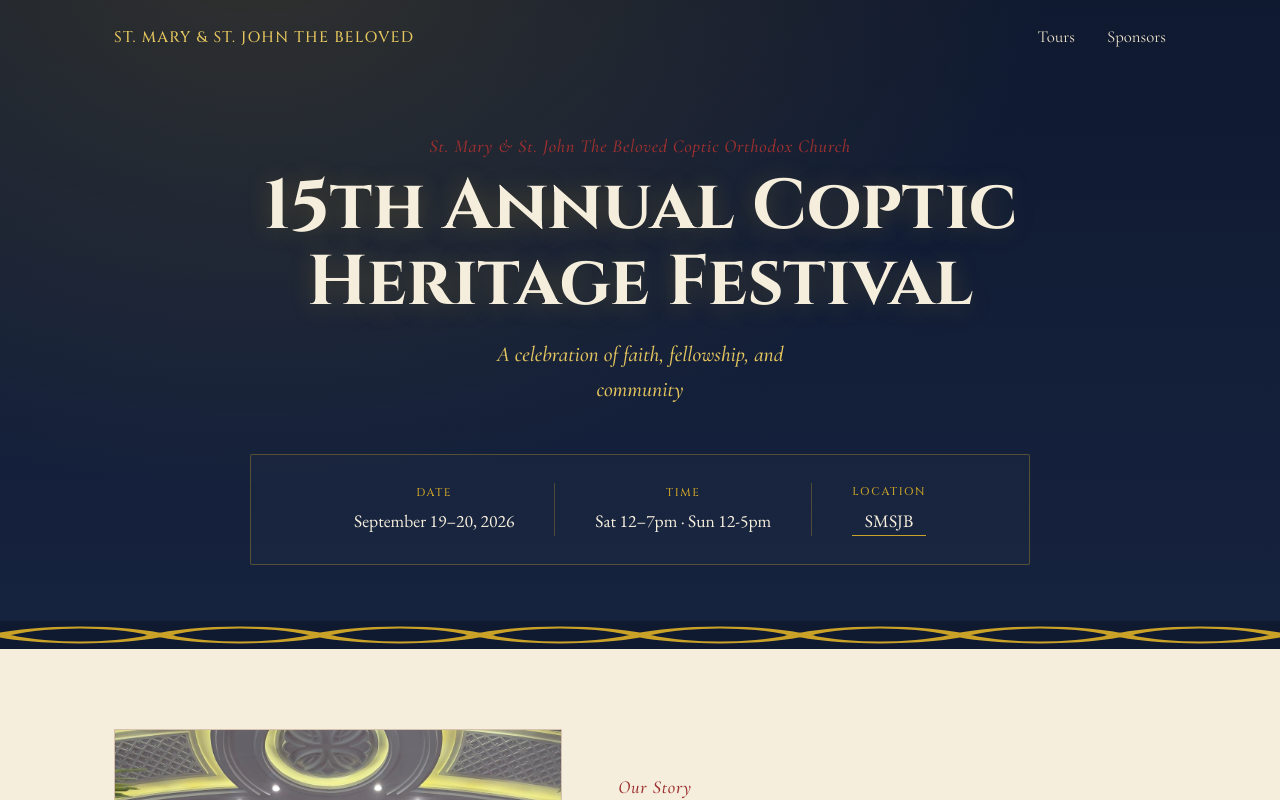
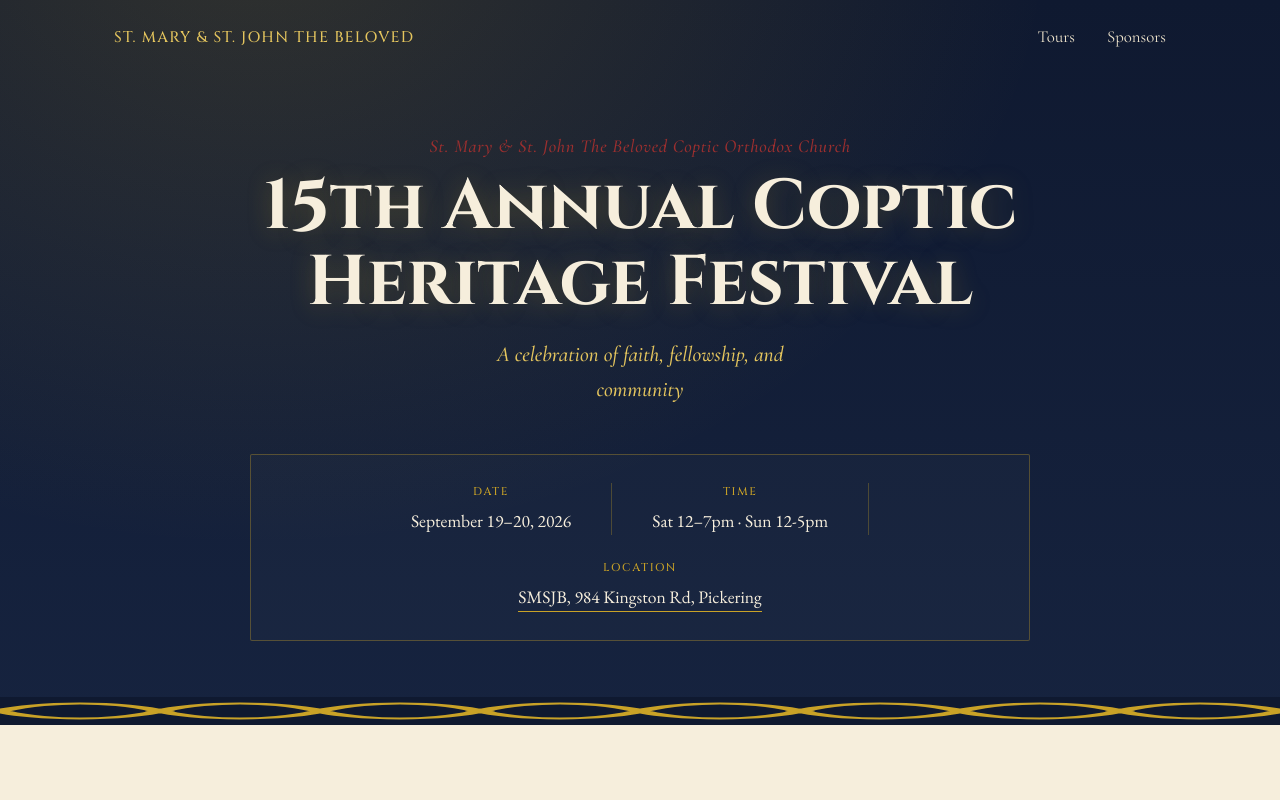
Before and after one commit to tadroscodes/SMSJBFestival2026, a React (Vite) app: page / in a window 1280 px wide. Shown: the top 800 px of the page. Built offline with nearby package versions, Linux system fonts and the light colour scheme.

Commit message:
updated location title

```diff
--- a/src/content.js
+++ b/src/content.js
@@ -18,7 +18,7 @@ const content = {
   event: {
     dateLabel: "September 19–20, 2026",
     timeLabel: "Sat 12–7pm · Sun 12-5pm",
-    locationName: "SMSJB",
+    locationName: "SMSJB, 984 Kingston Rd, Pickering",
     address: "984 Kingston Rd, Pickering",
     mapUrl: "https://www.google.com/maps/place/St.+Mary+St.+John+The+Beloved+Coptic+Orthodox+Church/@43.8244676,-79.1044034,15z/data=!4m6!3m5!1s0x89d4cea6f6e9c9d1:0xad377f2c73e9e63e!8m2!3d43.8254643!4d-79.102285!16s%2Fg%2F11clrb93ch?entry=ttu&g_ep=EgoyMDI2MDgxMi4wIKXMDSoASAFQAw%3D%3D",
   },
```
